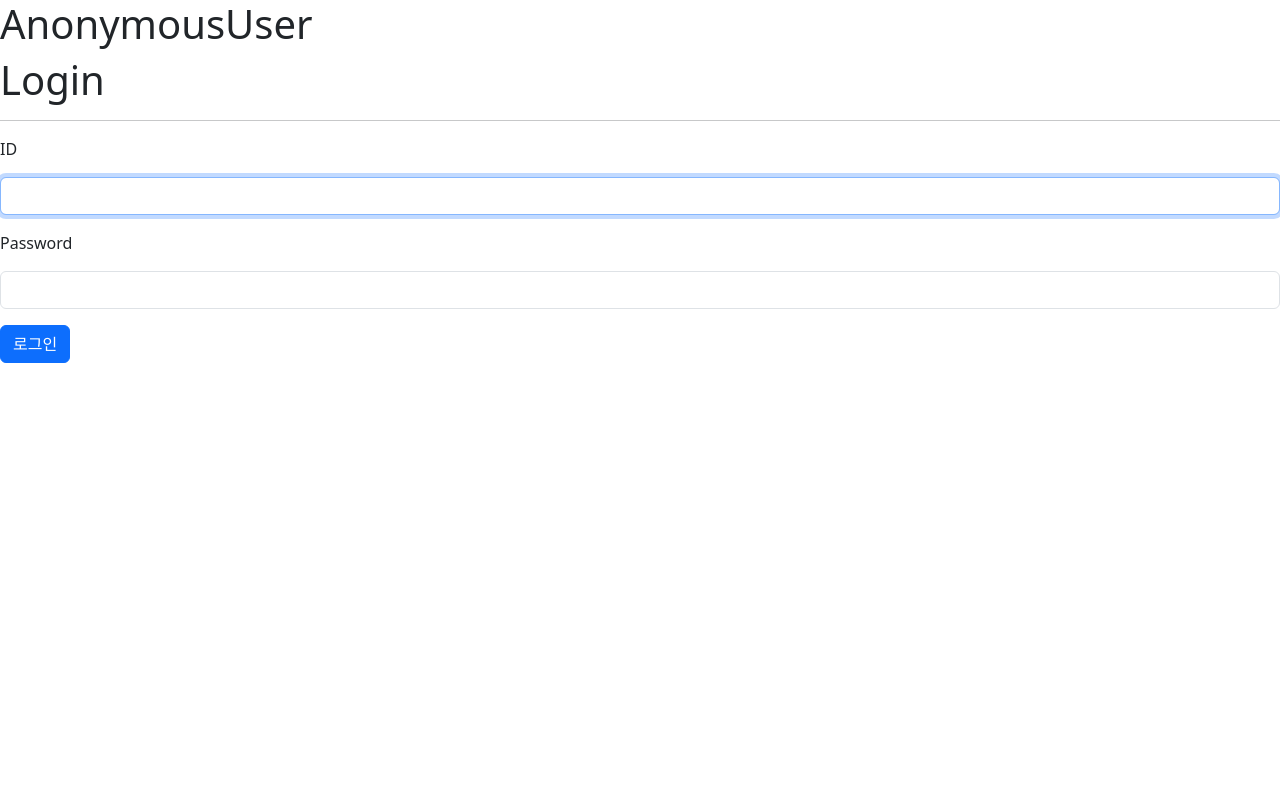
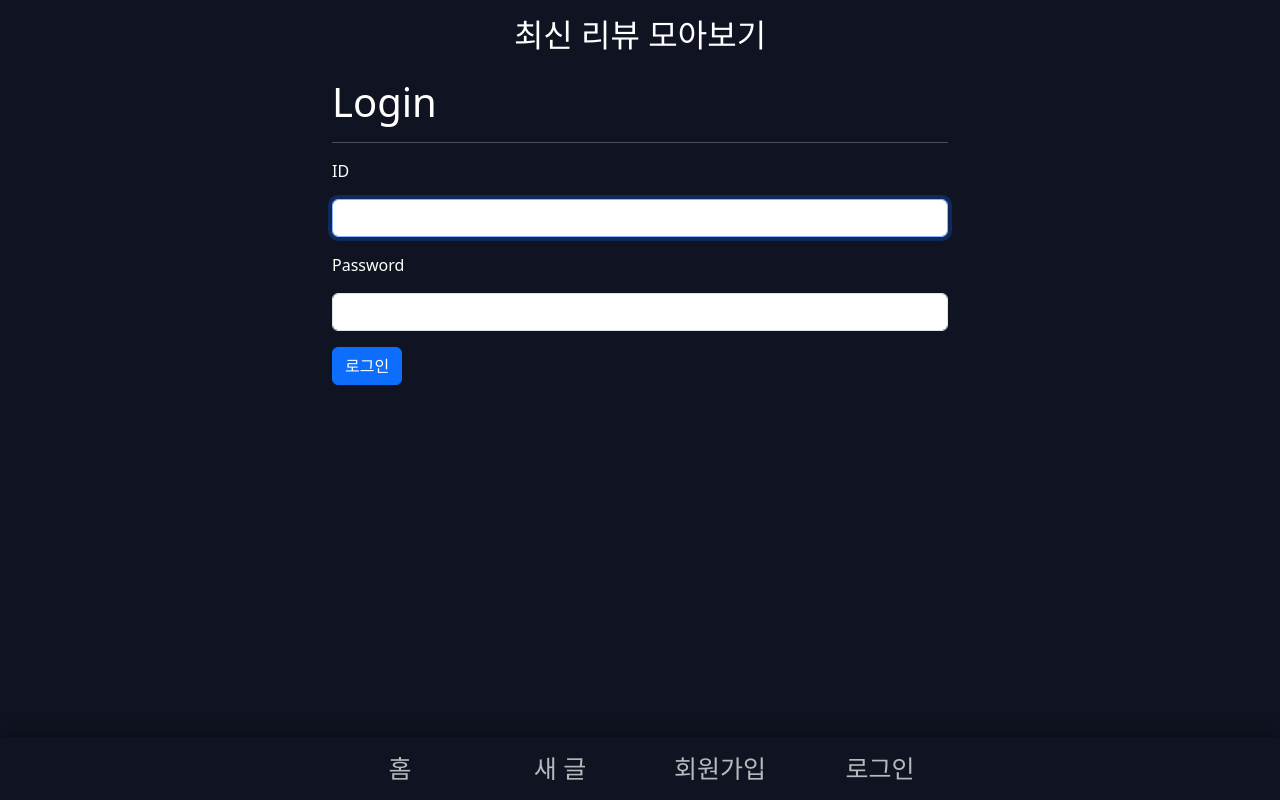
Before and after one commit to Code-Sloth/Team-03, a Django app: a page that uses templates/base.html in a window 1280 px wide. Run offline with Django 3.2, Linux system fonts and the light colour scheme.

Commit message:
add review.Authenticate Base

```diff
--- a/accounts/views.py
+++ b/accounts/views.py
@@ -2,10 +2,14 @@ from django.shortcuts import render, redirect
 from .forms import CustomUserAuthenticationForm, CustomUserCreationForm, CustomUserChangeForm
 from django.contrib.auth import login as auth_login
 from django.contrib.auth import logout as auth_logout
+from django.contrib.auth.decorators import login_required
 
 # Create your views here.
 
 def login(request):
+    if request.user.is_authenticated:
+        return redirect('reviews:index')
+
     if request.method == 'POST':
         form = CustomUserAuthenticationForm(request, request.POST)
         if form.is_valid():
@@ -18,13 +22,16 @@ def login(request):
     }
     return render(request, 'accounts/login.html',context)
 
-
+@login_required
 def logout(request):
     auth_logout(request)
-    return redirect('')
+    return redirect('reviews:index')
 
 
 def signup(request):
+    if request.user.is_authenticated:
+        return redirect('reviews:index')
+
     if request.method == 'POST':
         form = CustomUserCreationForm(request.POST)
         if form.is_valid():
@@ -38,7 +45,7 @@ def signup(request):
     }
     return render(request, 'accounts/signup.html', context)
 
-
+@login_required
 def update(request):
     if request.method == 'POST':
         form = CustomUserChangeForm(request.POST, request.FILES, instance=request.user)
@@ -52,6 +59,6 @@ def update(request):
     }
     return render(request, 'accounts/update.html', context)
 
-
+@login_required
 def detail(request):
     return render(request, 'accounts/detail.html')
--- a/templates/base.html
+++ b/templates/base.html
@@ -6,14 +6,77 @@
   <link href="https://cdn.jsdelivr.net/npm/bootstrap@5.3.0-alpha1/dist/css/bootstrap.min.css" rel="stylesheet" integrity="sha384-GLhlTQ8iRABdZLl6O3oVMWSktQOp6b7In1Zl3/Jr59b6EGGoI1aFkw7cmDA6j6gD" crossorigin="anonymous">
   <title>Document</title>
   <style>
+
+    nav {
+      background-color: rgb(16 19 34);
+      box-shadow: 0 -4px 16px rgba(0,0,0,.32);
+    }
+
+    .navbar div {
+      padding: 5px 20px;
+      width: 150px;
+    }
+
+    .navbar div a {
+      color: white;
+      opacity: 0.7;
+      text-decoration: none;
+    }
+
+    .navbar div a:hover {
+      opacity: 1;
+    }
+
     {% block style %}
     {% endblock style %}
   </style>
 </head>
-<body>
-  <nav class='sticky-top'><h1>{{ request.user }}</h1></nav>
-  {% block content %}
-  {% endblock content %}
+<body style="background-color:rgb(16 19 34);">
+  <nav class='fixed-bottom'>
+    <div class='navbar container w-50 d-flex justify-content-around text-center' style='font-size:25px;'>
+      <div>
+        <a href="{% url 'reviews:index' %}">홈</a>
+      </div>
+      <div>
+        <a href="{% url 'reviews:create' %}">새 글</a>
+      </div>
+      {% if request.user.is_authenticated %}
+
+        <div>
+          <a href="{% url 'accounts:detail' %}">내 정보</a>
+        </div>
+
+        <div>
+          <a href="{% url 'accounts:logout' %}">로그아웃</a>
+        </div>
+
+      {% else %}
+
+        <div>
+          <a href="{% url 'accounts:signup' %}">회원가입</a>
+        </div>
+
+        <div>
+          <a href="{% url 'accounts:login' %}">로그인</a>
+        </div>
+
+      {% endif %}
+    </div>
+  </nav>
+
+  <div class='container sticky-top w-50 text-center text-white p-3'>
+    <h2>
+      {% block title %}
+        최신 리뷰 모아보기
+      {% endblock title %}
+    </h2>
+  </div>
+
+  <div class='container w-50 text-white'>
+    {% block content %}
+    {% endblock content %}
+  </div>
+
   <script src="https://cdn.jsdelivr.net/npm/bootstrap@5.3.0-alpha1/dist/js/bootstrap.bundle.min.js" integrity="sha384-w76AqPfDkMBDXo30jS1Sgez6pr3x5MlQ1ZAGC+nuZB+EYdgRZgiwxhTBTkF7CXvN" crossorigin="anonymous"></script>
 </body>
 </html>
```
Also changed, not shown: reviews/templates/reviews/detail.html (+13 -3 lines), reviews/views.py (+23 -15 lines).
